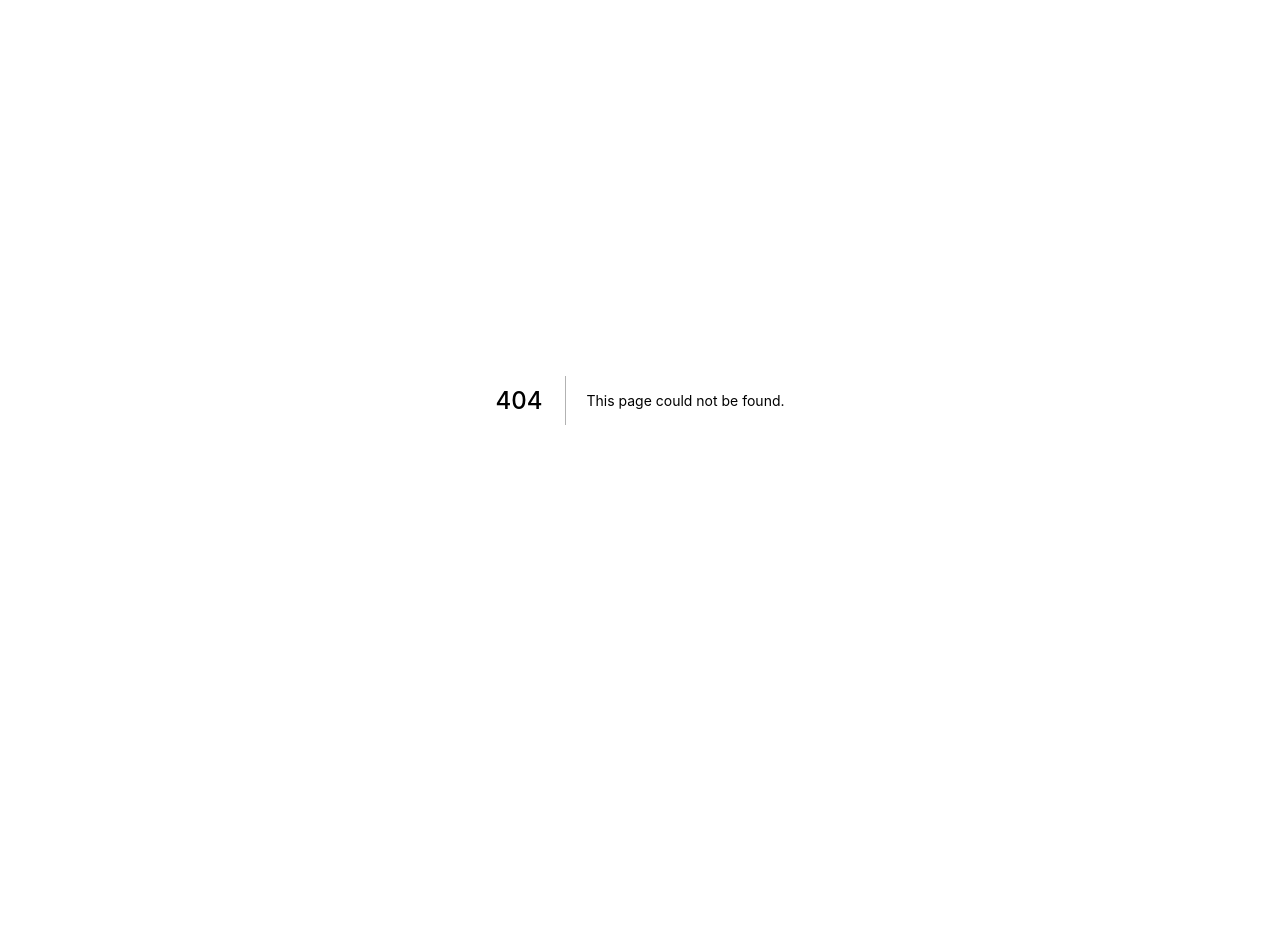
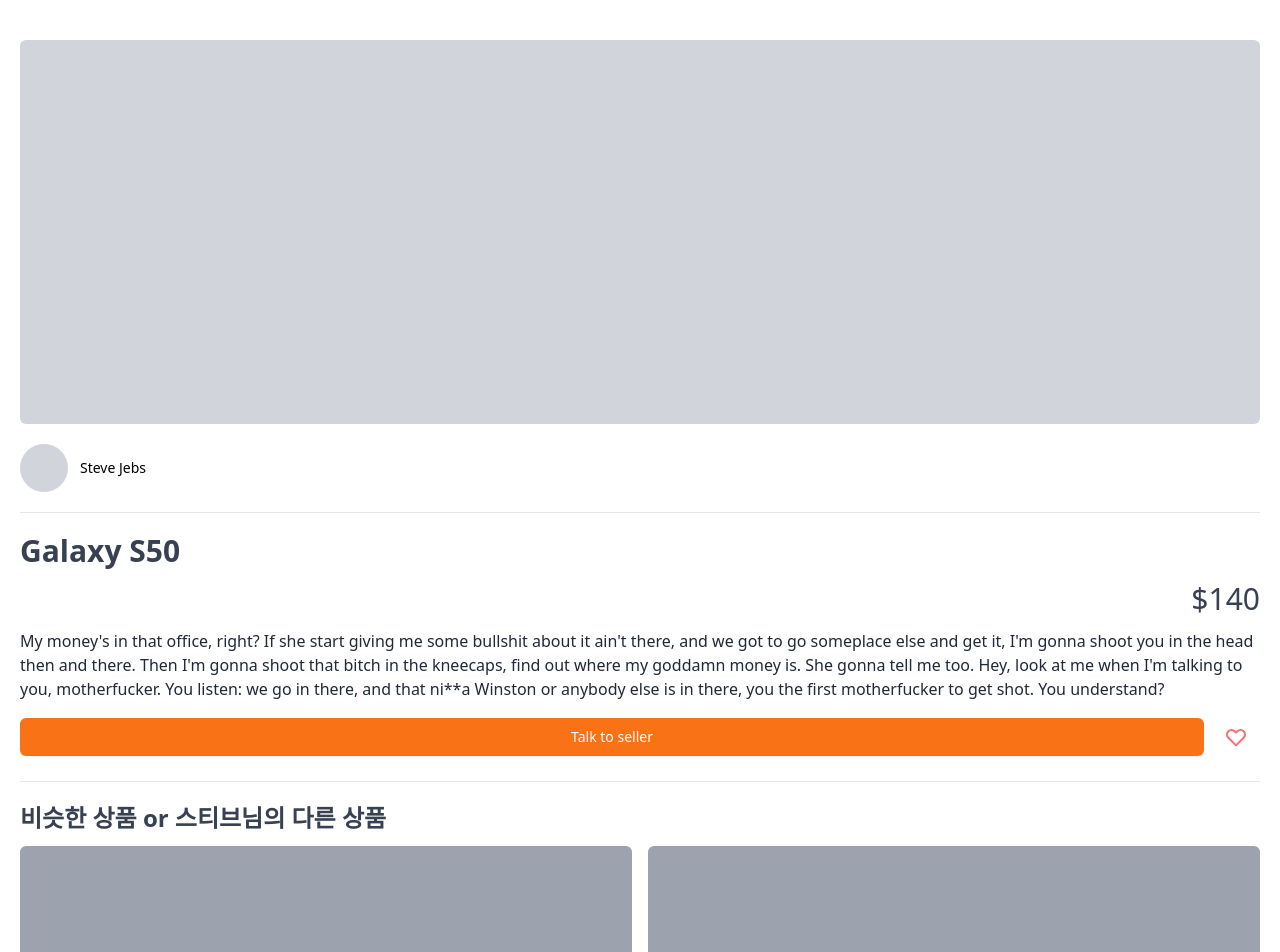
Before and after one commit to wannabeing/gyul-market, a Next.js app: page /items/0 in a window 1280 px wide. Before the commit this address had no page. Shown: the top 952 px of the page. Before the commit the page ends 800 px from the top, so only its background shows below. Built offline with nearby package versions, Linux system fonts and the light colour scheme.

Commit message:
ADD [id].tsx

```diff
--- /dev/null
+++ b/pages/items/[id].tsx
@@ -0,0 +1,73 @@
+import type { NextPage } from "next";
+
+const ItemDetail: NextPage = () => {
+  return (
+    <div className="px-5 pt-10">
+      <div className="mb-5 border-b pb-5">
+        {/* 상품 상세 이미지 */}
+        <div className="h-96 rounded-md bg-gray-300" />
+        {/* 유저 프로필 */}
+        <div className="flex cursor-pointer items-center space-x-3 border-b py-5 transition hover:text-orange-500">
+          <div className="h-12 w-12 rounded-full bg-gray-300" />
+          <div>
+            <p className="text-sm font-medium">Steve Jebs</p>
+          </div>
+        </div>
+        {/* 상품 설명 */}
+        <div className="mt-5">
+          <h1 className="text-3xl font-bold text-gray-700">Galaxy S50</h1>
+          <p className="my-3 block text-right text-3xl text-gray-700">$140</p>
+          <p className="mb-3 text-base text-gray-800">
+            My money&apos;s in that office, right? If she start giving me some
+            bullshit about it ain&apos;t there, and we got to go someplace else
+            and get it, I&apos;m gonna shoot you in the head then and there.
+            Then I&apos;m gonna shoot that bitch in the kneecaps, find out where
+            my goddamn money is. She gonna tell me too. Hey, look at me when
+            I&apos;m talking to you, motherfucker. You listen: we go in there,
+            and that ni**a Winston or anybody else is in there, you the first
+            motherfucker to get shot. You understand?
+          </p>
+          <div className="flex items-center justify-between space-x-2">
+            <button className="focus:ring-off flex-1 rounded-md border border-transparent bg-orange-500 py-2 px-4 text-sm font-medium text-white shadow-sm hover:bg-orange-400 focus:outline-none focus:ring-2 focus:ring-orange-500 focus:ring-offset-2">
+              Talk to seller
+            </button>
+            <button className="flex items-center justify-center rounded-md p-3 text-red-400 hover:text-red-600">
+              <svg
+                className="h-6 w-6 "
+                xmlns="http://www.w3.org/2000/svg"
+                fill="none"
+                viewBox="0 0 24 24"
+                stroke="currentColor"
+                aria-hidden="true"
+              >
+                <path
+                  strokeLinecap="round"
+                  strokeLinejoin="round"
+                  strokeWidth="2"
+                  d="M4.318 6.318a4.5 4.5 0 000 6.364L12 20.364l7.682-7.682a4.5 4.5 0 00-6.364-6.364L12 7.636l-1.318-1.318a4.5 4.5 0 00-6.364 0z"
+                />
+              </svg>
+            </button>
+          </div>
+        </div>
+      </div>
+      {/* 비슷한 상품들 */}
+      <div className="cursor-pointer">
+        <h2 className="text-2xl font-bold text-gray-700">
+          비슷한 상품 or 스티브님의 다른 상품
+        </h2>
+        <div className="mt-3 grid grid-cols-2 gap-4">
+          {[1, 2, 3, 4, 5, 6].map((_, i) => (
+            <div key={i}>
+              <div className="mb-3 h-56 rounded-md bg-gray-400 transition hover:bg-gray-700" />
+              <h3 className="-mb-1 text-sm text-gray-700">Galaxy S60</h3>
+              <span className="text-sm font-medium text-gray-700">$6</span>
+            </div>
+          ))}
+        </div>
+      </div>
+    </div>
+  );
+};
+
+export default ItemDetail;
```
